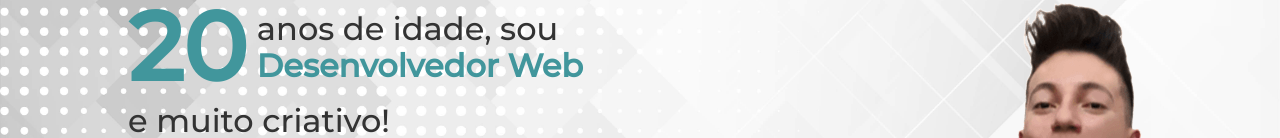
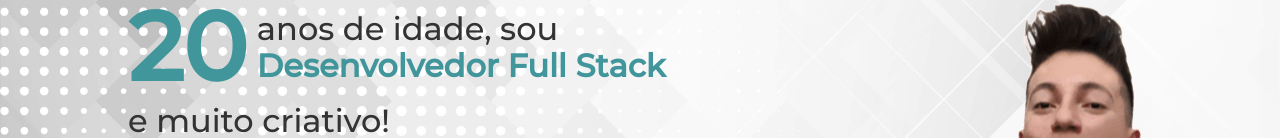
Before and after one commit to jg-developer/jg-developer.github.io, a website: page index.html in a window 1280 px wide. Shown: the part 291-429 px from the top of the page. Drawn offline with Linux system fonts and the light colour scheme; a web font is replaced by a local one.

Commit message:
Update description

```diff
--- a/index.html
+++ b/index.html
@@ -85,7 +85,7 @@
                 <span class="j_20">20</span>
                 <div class="more">
                     <span class="j_years">anos de idade, sou</span>
-                    <span class="j_dev">Desenvolvedor Web</span>
+                    <span class="j_dev">Desenvolvedor Full Stack</span>
                 </div>
             </div>
             <span class="j_nice">e muito criativo!</span>
```
